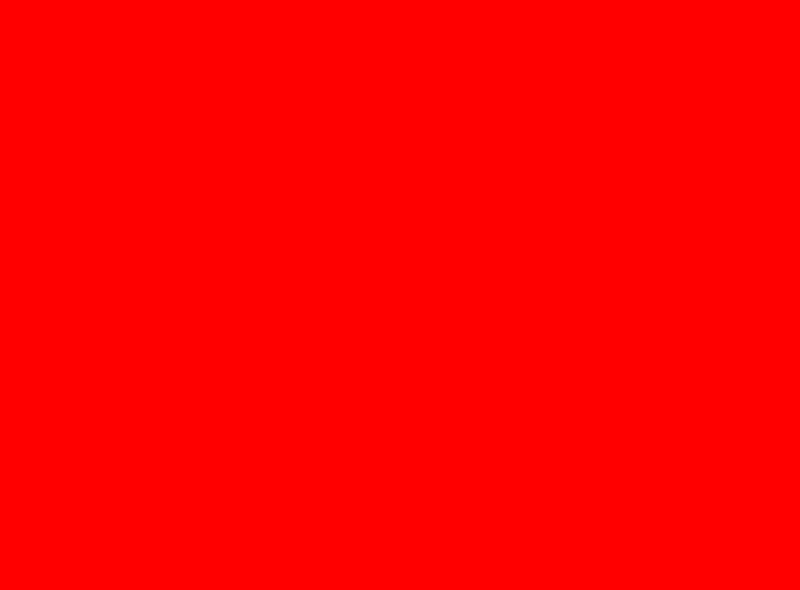
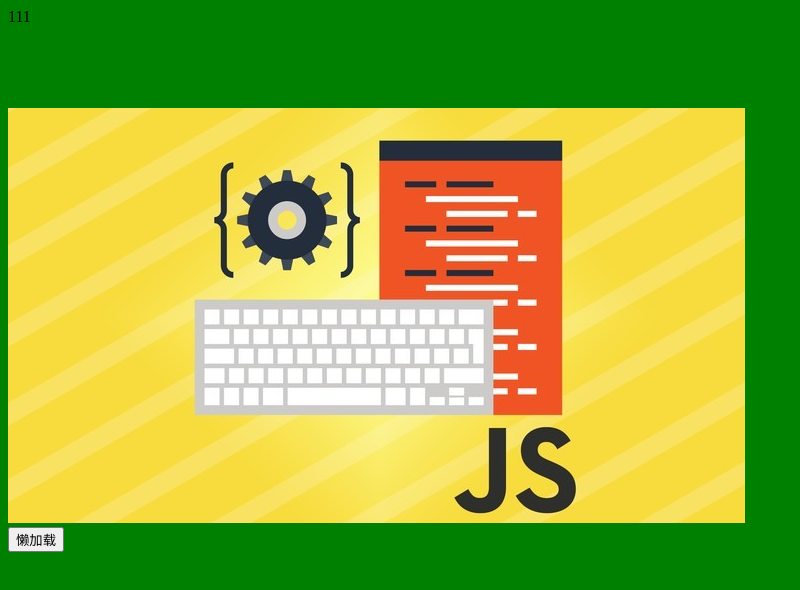
Before and after one commit to na-luo/webpack_test, a website built with webpack: page src/assets/index.html in a window 1280 px wide. Shown: the whole page, without its empty margins (0-800 px from the left). Built offline with nearby package versions, Linux system fonts and the light colour scheme.

Commit message:
ready to commit

```diff
--- a/src/assets/index.html
+++ b/src/assets/index.html
@@ -7,6 +7,7 @@
     <title><%= htmlWebpackPlugin.options.title %></title>
 </head>
 <body>
-    <div></div>
+    <div>111</div>
+    <div class="remo">111</div>
 </body>
 </html>
--- a/src/index.js
+++ b/src/index.js
@@ -1,2 +1,18 @@
 import x from './x.js'
+import jpg from './assets/1.jpg'
 console.log(x);
+
+const div = document.querySelector('.remo')
+div.innerHTML = `
+    <img src ="${jpg}">
+`
+const button = document.createElement('button')
+button.innerText = '懒加载'
+button.onclick = ()=>{
+    const promise = import('./lazy')
+    promise.then((module)=>{
+        module.default()
+        console.log(module);
+    })
+}
+div.appendChild(button)
--- /dev/null
+++ b/src/lazy.js
@@ -0,0 +1,3 @@
+export default function lazy(){
+    console.log("懒加载");
+}
--- a/src/x.js
+++ b/src/x.js
@@ -1,2 +1,4 @@
 export default 'xxx'
-import './x.css'
+import './x.scss'
+import './y.less'
+import './z.styl'
--- /dev/null
+++ b/src/x.scss
@@ -0,0 +1,3 @@
+body{
+    background-color: green;
+}
--- /dev/null
+++ b/src/y.less
@@ -0,0 +1,6 @@
+div{
+    height: 100px;
+    width: 100px;
+    color: #000;
+    z-index: 8;
+}
--- /dev/null
+++ b/src/z.styl
@@ -0,0 +1,3 @@
+body{
+    color: red
+}
--- a/webpack.config.base.js
+++ b/webpack.config.base.js
@@ -11,8 +11,41 @@ module.exports = {
     title: 'My App',
     template:'src/assets/index.html'
   })
-
-]
+  ],
+  module: {
+    rules: [
+      {
+        test: /\.(png|jpg|gif)$/,
+        use: [
+          {
+            loader: 'file-loader',
+            options: {}
+          }
+        ]
+      },
+     { test: /\.styl$/,
+     loader:['style-loader','css-loader',"less-loader"], // 将 Stylus 文件编译为 CSS
+      },
+      {
+        test: /\.less$/i,
+            loader:['style-loader','css-loader',"less-loader"],
+          },
+      {
+        test: /\.s[ac]ss$/i,
+        use: [
+          // 将 JS 字符串生成为 style 节点
+          'style-loader',
+          // 将 CSS 转化成 CommonJS 模块
+          'css-loader',
+          // 将 Sass 编译成 CSS
+          {
+            loader:"sass-loader",
+            options:{implementation: require("dart-sass")}
+          },
+        ],
+      },
+    ],
+  },
 
 
 };
--- a/webpack.config.js
+++ b/webpack.config.js
@@ -16,6 +16,7 @@ module.exports = {
   },
   module: {
     rules: [
+      ...base.module.rules,
       {
         test: /\.css$/i,
         use: [
--- a/webpack.config.prod.js
+++ b/webpack.config.prod.js
@@ -18,6 +18,7 @@ module.exports = {
 ],
   module: {
     rules: [
+      ...base.module.rules,
       {
         test: /\.css$/i,
         use: [
```
Also changed, not shown: package.json (+5 -5 lines), src/assets/1.jpg (added), src/x.css (deleted), 1 other file.
